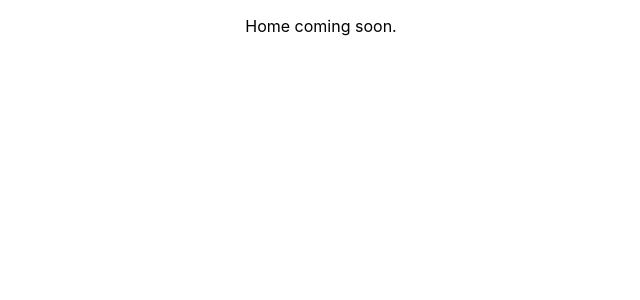
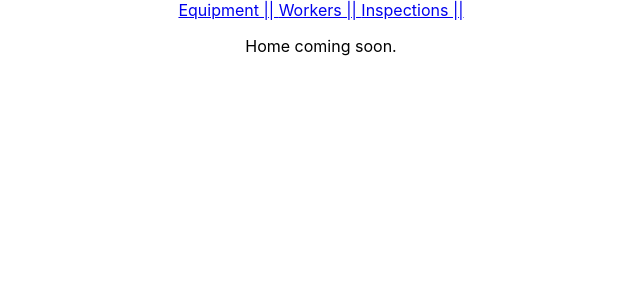
Before and after one commit to rodsejas/vs-2, a React (Create React App) app in the folder client/: page /#/ in a window 1280 px wide. Shown: the top 300 px of the page, without its empty margins (319-959 px from the left). Built offline with nearby package versions, Linux system fonts and the light colour scheme.

Commit message:
Navbar added, displaying equipments on Ui

```diff
--- /dev/null
+++ b/client/src/components/NavBar.js
@@ -0,0 +1,18 @@
+import React from "react";
+import { NavLink } from "react-router-dom";
+
+export default function NavBar() {
+  return (
+    <nav>
+      <NavLink to="/equipments">
+        <span>Equipment || </span>
+      </NavLink>
+      <NavLink to="/workers">
+        <span>Workers || </span>
+      </NavLink>
+      <NavLink to="/inspections">
+        <span>Inspections || </span>
+      </NavLink>
+    </nav>
+  );
+}
--- a/client/src/pages/Equipment.js
+++ b/client/src/pages/Equipment.js
@@ -22,7 +22,6 @@ export default function Equipment() {
   return (
     <div>
       <p>Equipment coming soon.</p>
-      <p>Test</p>
     </div>
   );
 }
--- a/client/src/pages/Equipments.js
+++ b/client/src/pages/Equipments.js
@@ -2,6 +2,8 @@ import React from "react";
 import { useState, useEffect } from "react";
 import axios from "axios";
 import { BASE_URL, BASE_API } from "../Constants";
+import NavBar from "../components/NavBar";
+import { Link } from "react-router-dom";
 
 export default function Equipments() {
   const [equipments, setEquipments] = useState([]);
@@ -17,8 +19,20 @@ export default function Equipments() {
 
   return (
     <div>
-      <p>Equipment coming soon.</p>
-      <p>Test</p>
+      <NavBar />
+      {equipments.map((e) => {
+        return (
+          <Link to={`/equipment/${e.id}`}>
+            <div key={e.id}>
+              <h2>{e.serial_num}</h2>
+              <p>{e.manufacture_date}</p>
+              <p>{e.date_of_first_use}</p>
+              <p>{e.end_of_life}</p>
+              <p>{e.status}</p>
+            </div>
+          </Link>
+        );
+      })}
     </div>
   );
 }
--- a/client/src/pages/Home.js
+++ b/client/src/pages/Home.js
@@ -1,8 +1,10 @@
 import React from "react";
+import NavBar from "../components/NavBar";
 
 export default function Home() {
   return (
     <div>
+      <NavBar />
       <p>Home coming soon.</p>
     </div>
   );
```
